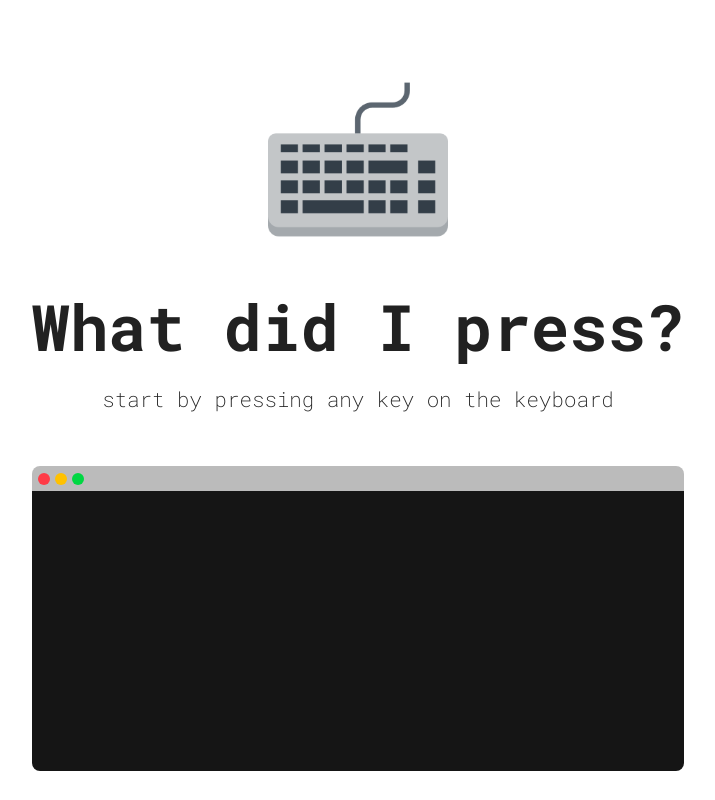
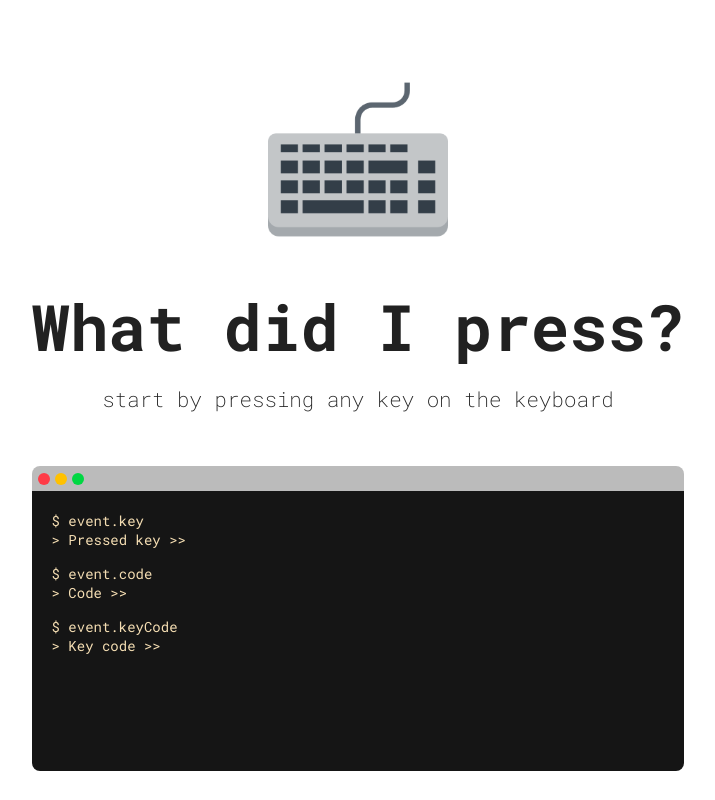
Before and after one commit to patrikmasiar/what-did-i-press, a Next.js app: page / in a window 1280 px wide. Shown: the top 800 px of the page, without its empty margins (282-997 px from the left). Built offline with nearby package versions, Linux system fonts and the light colour scheme.

Commit message:
Update console content rendering

```diff
--- a/pages/components/Console.tsx
+++ b/pages/components/Console.tsx
@@ -14,8 +14,6 @@ const Console: FC<Props> = ({ info }) => (
       <div className={style.zoom} />
     </div>
     <div className={style.wrapper}>
-      {info !== null && (
-        <>
       <div className={style.row}>
         <div>
           { `$ event.key `}
@@ -24,7 +22,7 @@ const Console: FC<Props> = ({ info }) => (
           {`> Pressed key >> `}
         </span>
         <span>
-              {info.key}
+          {info?.key ?? ''}
         </span>
       </div>
 
@@ -36,7 +34,7 @@ const Console: FC<Props> = ({ info }) => (
           {`> Code >> `}
         </span>
         <span>
-              {info.code}
+          {info?.code ?? ''}
         </span>
       </div>
 
@@ -48,11 +46,9 @@ const Console: FC<Props> = ({ info }) => (
           {`> Key code >> `}
         </span>
         <span>
-              {info.keyCode}
+          {info?.keyCode ?? ''}
         </span>
       </div>
-        </>
-      )}
     </div>
   </>
 );
--- a/pages/components/KeyListenerContainer.tsx
+++ b/pages/components/KeyListenerContainer.tsx
@@ -5,9 +5,9 @@ type Params = {
 };
 
 export type KeyInfo = {
-  key: string;
-  code: string;
-  keyCode: number;
+  key: string | null;
+  code: string | null;
+  keyCode: number | null;
 };
 
 type Props = {
@@ -15,7 +15,11 @@ type Props = {
 }
 
 const KeyListenerContainer: FC<Props> = ({ children }) => {
-  const [keyInfo, setKeyInfo] = useState<KeyInfo | null>(null);
+  const [keyInfo, setKeyInfo] = useState<KeyInfo | null>({
+    key: null,
+    code: null,
+    keyCode: null,
+  });
 
   useEffect(() => {
     addKeyListener();
```
Lines whose indentation alone changed are shown as unchanged.
